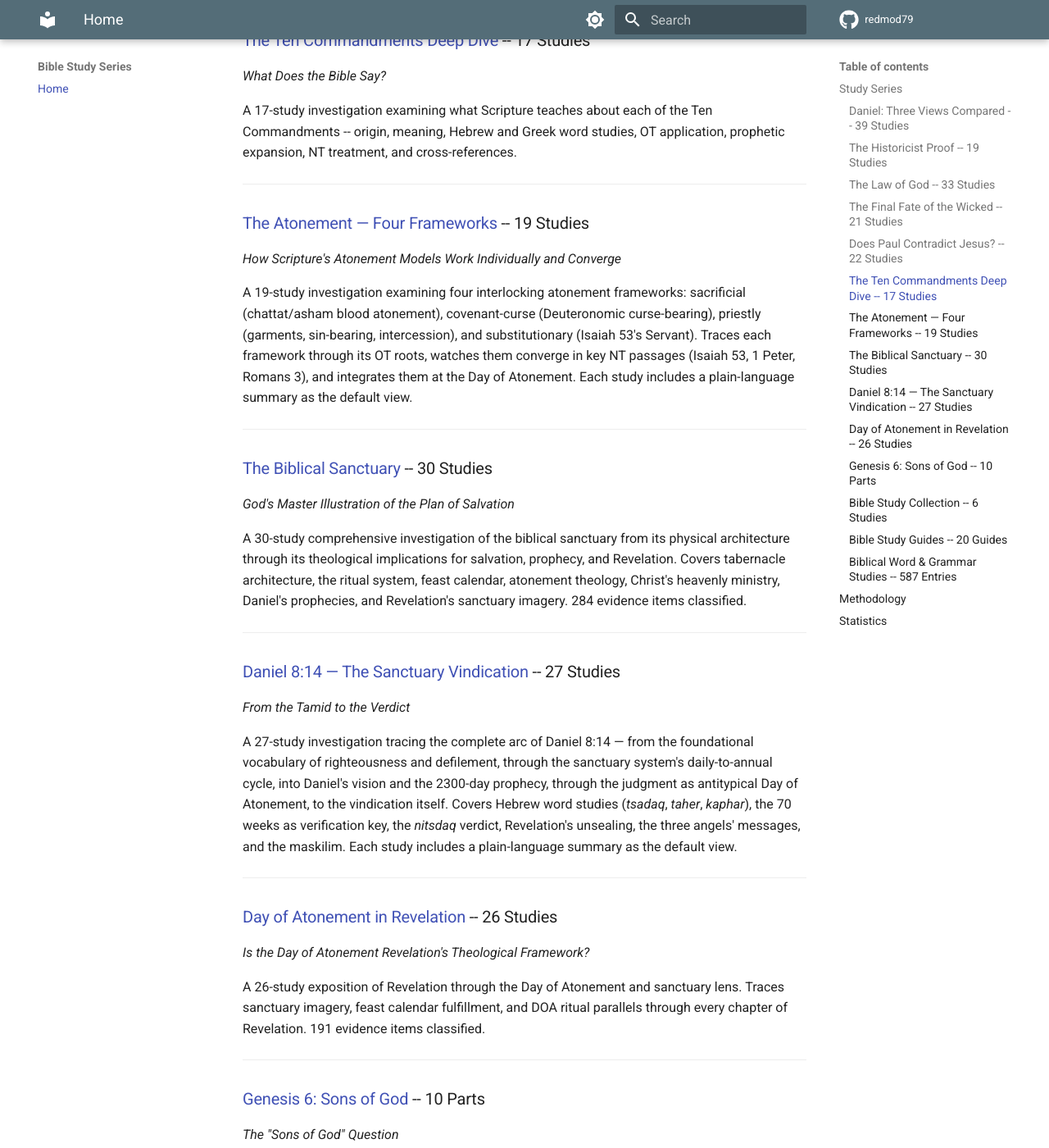
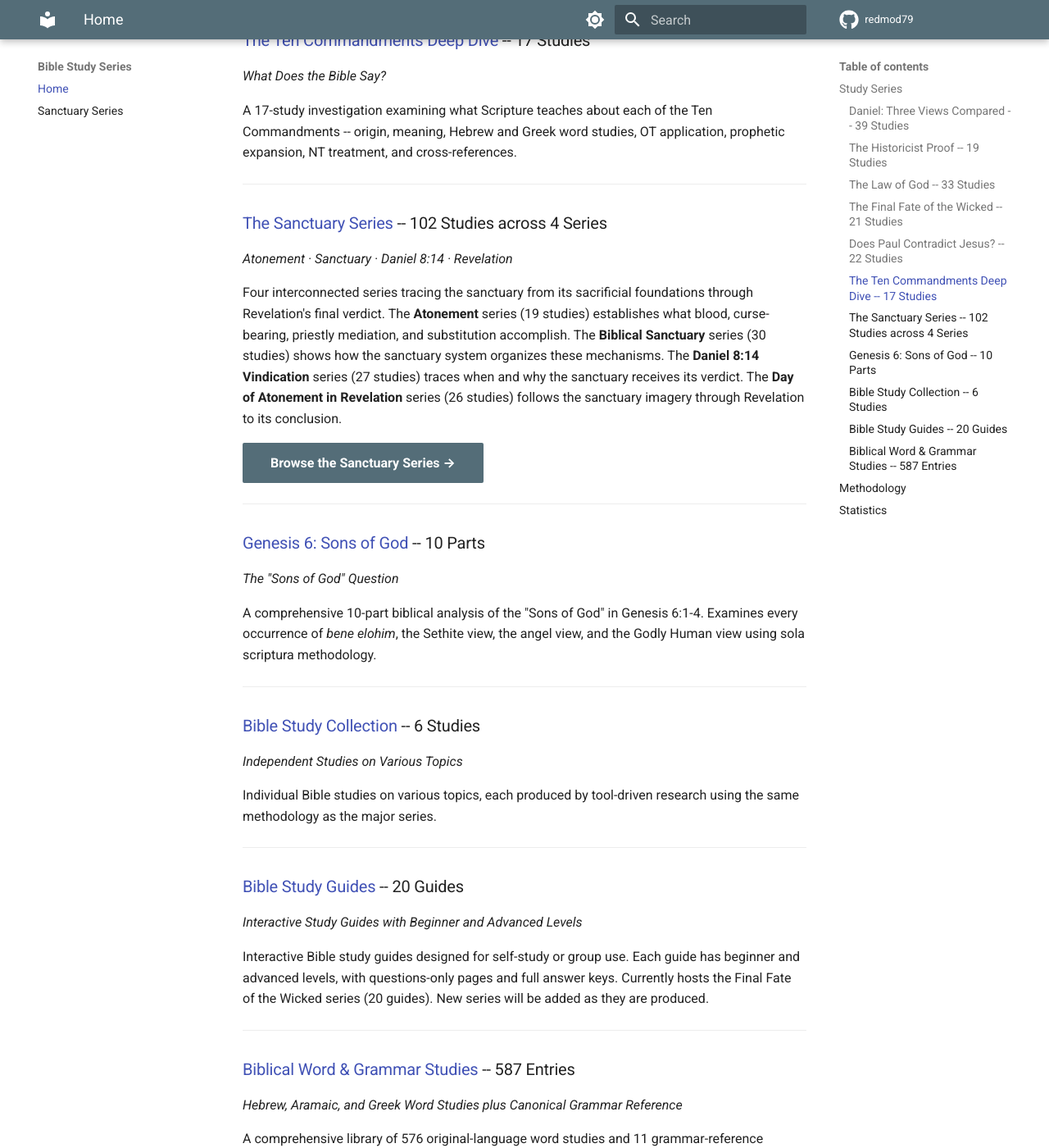
Before and after one commit to redmod79/bible-study-hub, an MkDocs documentation site: the page built from docs/index.md, in a window 1280 px wide and 1400 px high, scrolled down 1518 px. Shown: the whole window at 82% size. Built offline with MkDocs 1.6.1 and Material for MkDocs 9.7.7, drawn with Linux system fonts in a browser that asks for light colours; part of the change alters nothing that is shown; some of the changed text lies outside the part shown.

Commit message:
Add Sanctuary Series landing page grouping 4 related series
New sanctuary.md page consolidates Atonement (19), Biblical Sanctuary (30),
Daniel 8:14 Vindication (27), and DOA in Revelation (26) into one
102-study collection with suggested reading order and connection diagram.
Main page replaced 4 individual entries with single card linking to the
new page.

Co-Authored-By: Claude Opus 4.5 <noreply@anthropic.com>

````diff
--- a/docs/index.md
+++ b/docs/index.md
@@ -56,35 +56,13 @@ A 17-study investigation examining what Scripture teaches about each of the Ten
 
 ---
 
-### [The Atonement — Four Frameworks](https://redmod79.github.io/atone-website/) -- 19 Studies
+### [The Sanctuary Series](sanctuary.md) -- 102 Studies across 4 Series
 
-*How Scripture's Atonement Models Work Individually and Converge*
+*Atonement · Sanctuary · Daniel 8:14 · Revelation*
 
-A 19-study investigation examining four interlocking atonement frameworks: sacrificial (chattat/asham blood atonement), covenant-curse (Deuteronomic curse-bearing), priestly (garments, sin-bearing, intercession), and substitutionary (Isaiah 53's Servant). Traces each framework through its OT roots, watches them converge in key NT passages (Isaiah 53, 1 Peter, Romans 3), and integrates them at the Day of Atonement. Each study includes a plain-language summary as the default view.
+Four interconnected series tracing the sanctuary from its sacrificial foundations through Revelation's final verdict. The **Atonement** series (19 studies) establishes what blood, curse-bearing, priestly mediation, and substitution accomplish. The **Biblical Sanctuary** series (30 studies) shows how the sanctuary system organizes these mechanisms. The **Daniel 8:14 Vindication** series (27 studies) traces when and why the sanctuary receives its verdict. The **Day of Atonement in Revelation** series (26 studies) follows the sanctuary imagery through Revelation to its conclusion.
 
----
-
-### [The Biblical Sanctuary](https://redmod79.github.io/sanc-website/) -- 30 Studies
-
-*God's Master Illustration of the Plan of Salvation*
-
-A 30-study comprehensive investigation of the biblical sanctuary from its physical architecture through its theological implications for salvation, prophecy, and Revelation. Covers tabernacle architecture, the ritual system, feast calendar, atonement theology, Christ's heavenly ministry, Daniel's prophecies, and Revelation's sanctuary imagery. 284 evidence items classified.
-
----
-
-### [Daniel 8:14 — The Sanctuary Vindication](https://redmod79.github.io/sv-website/) -- 27 Studies
-
-*From the Tamid to the Verdict*
-
-A 27-study investigation tracing the complete arc of Daniel 8:14 — from the foundational vocabulary of righteousness and defilement, through the sanctuary system's daily-to-annual cycle, into Daniel's vision and the 2300-day prophecy, through the judgment as antitypical Day of Atonement, to the vindication itself. Covers Hebrew word studies (*tsadaq*, *taher*, *kaphar*), the 70 weeks as verification key, the *nitsdaq* verdict, Revelation's unsealing, the three angels' messages, and the maskilim. Each study includes a plain-language summary as the default view.
-
----
-
-### [Day of Atonement in Revelation](https://redmod79.github.io/rev-website/) -- 26 Studies
-
-*Is the Day of Atonement Revelation's Theological Framework?*
-
-A 26-study exposition of Revelation through the Day of Atonement and sanctuary lens. Traces sanctuary imagery, feast calendar fulfillment, and DOA ritual parallels through every chapter of Revelation. 191 evidence items classified.
+[**Browse the Sanctuary Series →**](sanctuary.md){ .md-button .md-button--primary }
 
 ---
 
@@ -149,10 +127,7 @@ Every study in every series follows the same research pipeline:
 | [The Final Fate of the Wicked](https://redmod79.github.io/etc-website/) | 21 | Evidence tiers (8 levels) |
 | [Does Paul Contradict Jesus?](https://redmod79.github.io/pvj-website/) | 22 | Evidence tiers (8 levels) |
 | [The Ten Commandments](https://redmod79.github.io/cmd-website/) | 17 | Evidence tiers (8 levels) |
-| [The Atonement — Four Frameworks](https://redmod79.github.io/atone-website/) | 19 | Tool-driven research + four-framework analysis |
-| [The Biblical Sanctuary](https://redmod79.github.io/sanc-website/) | 30 | Evidence classification (284 items) |
-| [Daniel 8:14 — Sanctuary Vindication](https://redmod79.github.io/sv-website/) | 27 | Series reference boundary + tool-driven research |
-| [Day of Atonement in Revelation](https://redmod79.github.io/rev-website/) | 26 | Evidence classification (191 items) |
+| [The Sanctuary Series](sanctuary.md) (4 series) | 102 | Atonement (19) + Sanctuary (30) + Vindication (27) + Revelation (26) |
 | [Genesis 6: Sons of God](https://redmod79.github.io/genesis-6-website/) | 10 parts | Sola scriptura analysis |
 | [Bible Study Collection](https://redmod79.github.io/bible-topics-website/) | 6 | Tool-driven research |
 | [Bible Study Guides](https://redmod79.github.io/study-guides/) | 20 guides | Explicit vs. inference classification |
--- /dev/null
+++ b/docs/sanctuary.md
@@ -0,0 +1,113 @@
+# The Sanctuary Series
+
+*Four interconnected study series — 102 studies — tracing the sanctuary from its sacrificial foundations through Revelation's final verdict.*
+
+---
+
+These four series form a unified investigation of the biblical sanctuary. Each series stands alone, but together they build a complete picture: what the atonement accomplishes, how the sanctuary system works, what Daniel 8:14's vindication means, and how Revelation completes the sanctuary narrative.
+
+**Suggested reading order:** Atonement → Biblical Sanctuary → Daniel 8:14 Vindication → Day of Atonement in Revelation
+
+---
+
+## [The Atonement — Four Frameworks](https://redmod79.github.io/atone-website/) -- 19 Studies
+
+*How Scripture's Atonement Models Work Individually and Converge*
+
+A 19-study investigation examining four interlocking atonement frameworks: sacrificial (chattat/asham blood atonement), covenant-curse (Deuteronomic curse-bearing), priestly (garments, sin-bearing, intercession), and substitutionary (Isaiah 53's Servant). Traces each framework through its OT roots, watches them converge in key NT passages (Isaiah 53, 1 Peter, Romans 3), and integrates them at the Day of Atonement.
+
+| Part | Studies | Focus |
+|------|---------|-------|
+| 1. The Sacrificial System | 01-06 | Chattat blood application, hilasterion, asham guilt offering |
+| 2. Covenant and Curse | 07-09 | Deuteronomic blessings/curses, Galatians 3, hanging on a tree |
+| 3. Priestly Ministry | 10-12 | Garments, intercession, Hebrews 9-10 |
+| 4. NT Convergence | 13-15 | Isaiah 53, 1 Peter, Romans 3:21-26 |
+| 5. Integration | 16-19 | Justification, Day of Atonement, assurance, sin path |
+
+[**Enter the Atonement Series →**](https://redmod79.github.io/atone-website/){ .md-button .md-button--primary }
+
+---
+
+## [The Biblical Sanctuary](https://redmod79.github.io/sanc-website/) -- 30 Studies
+
+*God's Master Illustration of the Plan of Salvation*
+
+A 30-study comprehensive investigation of the biblical sanctuary from its physical architecture through its theological implications for salvation, prophecy, and Revelation. Covers tabernacle architecture, the ritual system, feast calendar, atonement theology, Christ's heavenly ministry, Daniel's prophecies, and Revelation's sanctuary imagery. 284 evidence items classified.
+
+| Part | Studies | Focus |
+|------|---------|-------|
+| 1. Architecture | 01-06 | Tabernacle design, furniture, materials, spatial theology |
+| 2. Ritual System | 07-12 | Sacrifices, priesthood, daily/annual services |
+| 3. Feast Calendar | 13-16 | Spring feasts, fall feasts, prophetic fulfillment |
+| 4. Atonement | 17-20 | Day of Atonement, blood theology, sin transfer |
+| 5. Heavenly Ministry | 21-24 | Hebrews, Christ's priesthood, heavenly sanctuary |
+| 6. Prophecy & Revelation | 25-30 | Daniel, Revelation's sanctuary imagery, final synthesis |
+
+[**Enter the Sanctuary Series →**](https://redmod79.github.io/sanc-website/){ .md-button .md-button--primary }
+
+---
+
+## [Daniel 8:14 — The Sanctuary Vindication](https://redmod79.github.io/sv-website/) -- 27 Studies
+
+*From the Tamid to the Verdict*
+
+A 27-study investigation tracing the complete arc of Daniel 8:14 — from the foundational vocabulary of righteousness and defilement, through the sanctuary system's daily-to-annual cycle, into Daniel's vision and the 2300-day prophecy, through the judgment as antitypical Day of Atonement, to the vindication itself. Covers Hebrew word studies (*tsadaq*, *taher*, *kaphar*), the 70 weeks as verification key, the *nitsdaq* verdict, Revelation's unsealing, the three angels' messages, and the maskilim.
+
+| Arc | Studies | Focus |
+|-----|---------|-------|
+| 1. Foundations | 01-04 | Righteousness, defilement, tamid, Day of Atonement |
+| 2. Daniel 8 | 05-10 | Literary architecture, verse-by-verse, horn, sanctuary, evening-morning |
+| 3. 70 Weeks & 2300 | 11-15 | Sealing, Gabriel's return, calculation, Dan 9:24 |
+| 4. Judgment | 16-19 | Dan 10-12, antitypical DOA, vindication meaning |
+| 5. Revelation | 20-23 | Unsealing, three angels, maskilim, grand synthesis |
+| Supplementary | 24-27 | Hebrews veil, atonement phases, Col 2:14, Lev 4 blood |
+
+[**Enter the Vindication Series →**](https://redmod79.github.io/sv-website/){ .md-button .md-button--primary }
+
+---
+
+## [Day of Atonement in Revelation](https://redmod79.github.io/rev-website/) -- 26 Studies
+
+*Is the Day of Atonement Revelation's Theological Framework?*
+
+A 26-study exposition of Revelation through the Day of Atonement and sanctuary lens. Traces sanctuary imagery, feast calendar fulfillment, and DOA ritual parallels through every chapter of Revelation. 191 evidence items classified.
+
+| Part | Studies | Focus |
+|------|---------|-------|
+| 1. Priestly Vision & Churches | 01-02 | Christ among lampstands, seven letters |
+| 2. Throne Room & Seals | 03-05 | Throne room, seals, censer transition |
+| 3. Trumpets & Temple | 06-09 | Trumpets, witnesses, ark revealed |
+| 4. Cosmic Conflict | 10-13 | Dragon, beasts, three angels |
+| 5. Seven Last Plagues | 14-17 | Bowls, Babylon, temple closed |
+| 6. Final Judgment & New Creation | 18-22 | Millennium, white throne, New Jerusalem |
+| 7. Synthesis | 23-26 | Full synthesis, evidence summary |
+
+[**Enter the Revelation Series →**](https://redmod79.github.io/rev-website/){ .md-button .md-button--primary }
+
+---
+
+## How the Series Connect
+
+```
+The Atonement (19)          What the sacrifices accomplish
+        ↓
+The Biblical Sanctuary (30)  How the system works
+        ↓
+Daniel 8:14 Vindication (27) What the prophecy means
+        ↓
+DOA in Revelation (26)       How it all concludes
+```
+
+The Atonement series establishes *what* blood, curse-bearing, priestly mediation, and substitution accomplish. The Biblical Sanctuary series shows *how* the sanctuary system organizes these mechanisms into a daily-and-annual rhythm. The Daniel 8:14 series traces *when* and *why* the sanctuary receives its vindication verdict. The Revelation series follows the sanctuary and Day of Atonement imagery through Revelation to show *how it all ends*.
+
+---
+
+## Combined Statistics
+
+| Series | Studies | Key Focus |
+|--------|---------|-----------|
+| [The Atonement](https://redmod79.github.io/atone-website/) | 19 | Four frameworks: sacrificial, curse, priestly, substitutionary |
+| [The Biblical Sanctuary](https://redmod79.github.io/sanc-website/) | 30 | Architecture → ritual → feasts → prophecy |
+| [Daniel 8:14 Vindication](https://redmod79.github.io/sv-website/) | 27 | Tamid → vision → 2300 days → judgment → vindication |
+| [Day of Atonement in Revelation](https://redmod79.github.io/rev-website/) | 26 | DOA imagery through every chapter of Revelation |
+| **Total** | **102 studies** | |
--- a/mkdocs.yml
+++ b/mkdocs.yml
@@ -45,3 +45,4 @@ markdown_extensions:
 
 nav:
   - Home: index.md
+  - "Sanctuary Series": sanctuary.md
````
